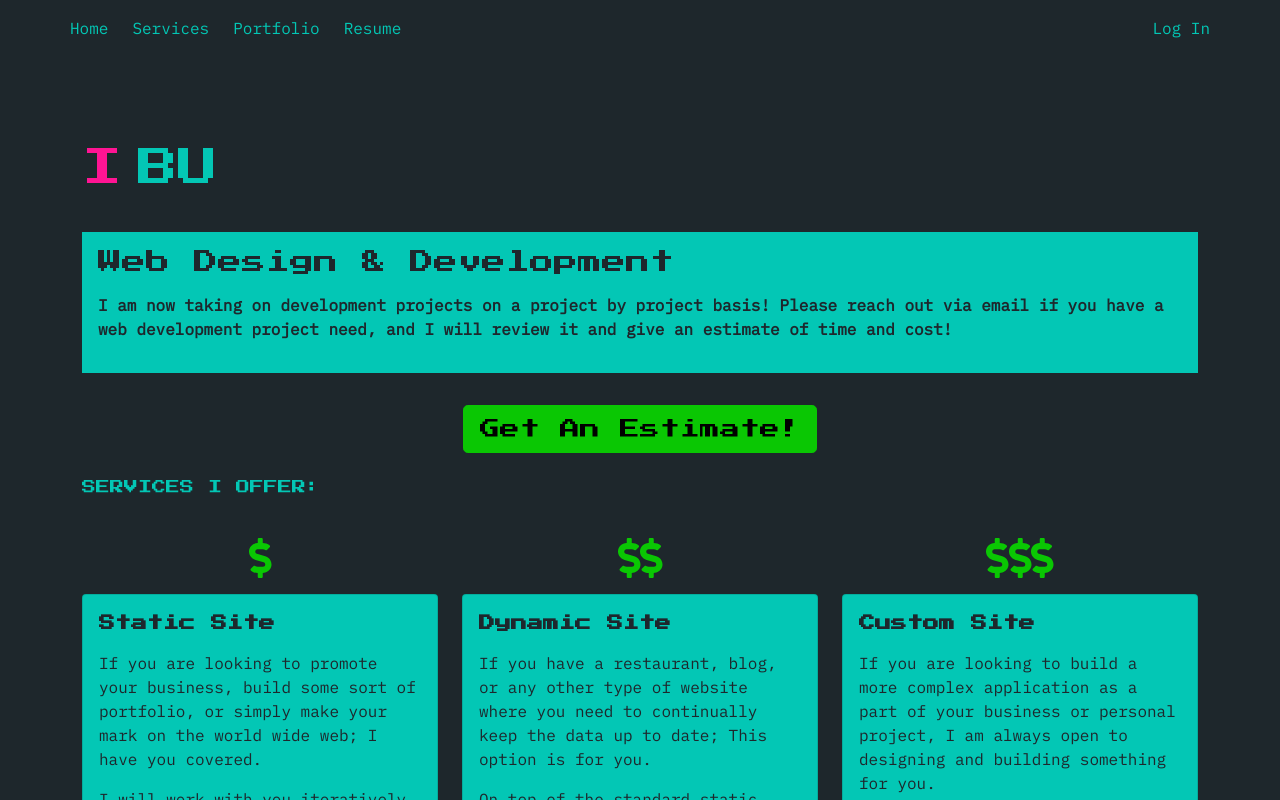
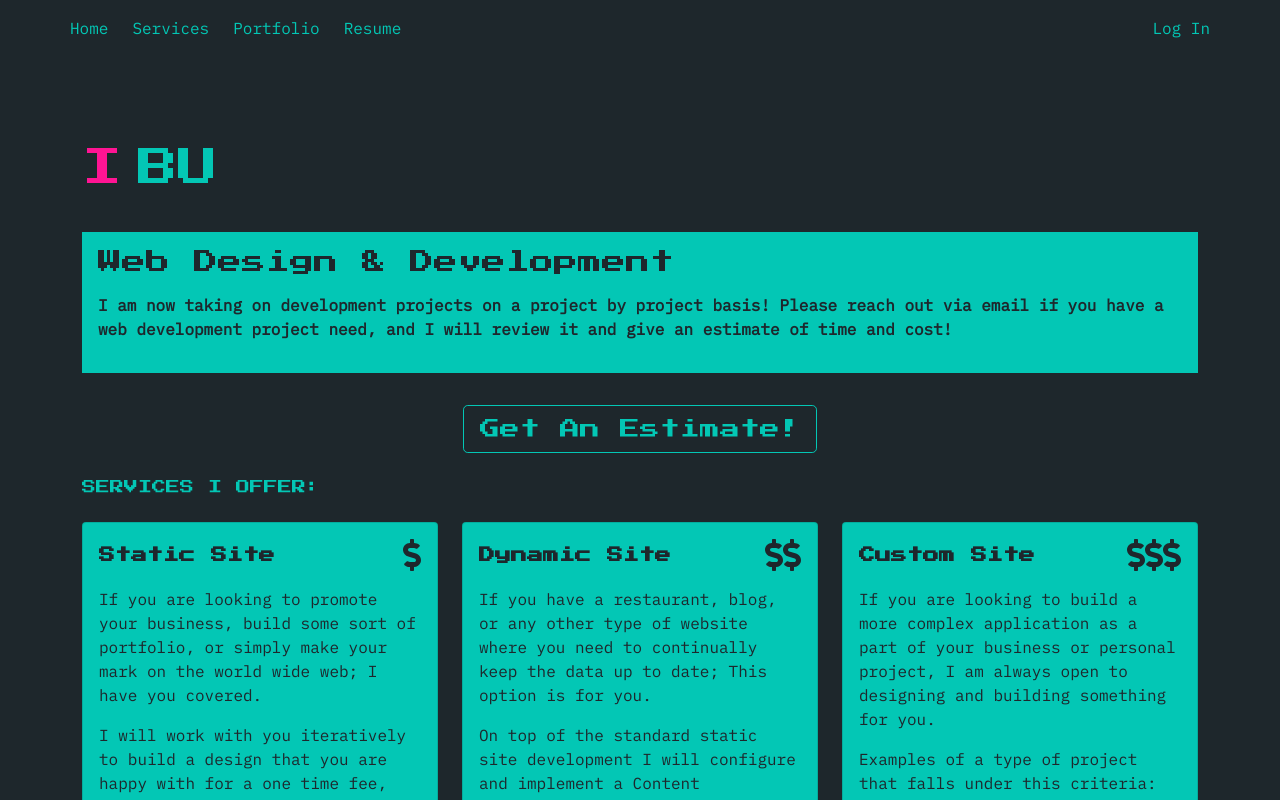
Before and after one commit to ross-mclain-21/rm-md-nextjs-app, a Next.js app: page /services in a window 1280 px wide. Built offline with nearby package versions, Linux system fonts and the light colour scheme; no server answers.

Commit message:
update colors

```diff
--- a/pages/services.tsx
+++ b/pages/services.tsx
@@ -56,7 +56,7 @@ export default function Services() {
           <div className="d-flex align-items-center justify-content-center">
             <a
               href="mailto:mclain.development@gmail.com?subject=New Website Project Estimate!"
-              className="btn btn-success btn-lg ff-press-start mt-auto">
+              className="btn btn-outline-code-green btn-lg ff-press-start mt-auto">
               Get An Estimate!
             </a>
           </div>
@@ -64,12 +64,10 @@ export default function Services() {
           <TypeWriter message={'SERVICES I OFFER:'} classes="small mt-4" typingSpeed={50} />
           <div className="row mb-3">
             <div className="col-lg-4 mb-3 d-flex flex-column">
-              <div className="d-flex align-items-center justify-content-center p-3">
-                <FontAwesomeIcon icon={faDollarSign} className="text-success fst-italic h1 mb-0" />
-              </div>
               <div className="card bg-code-green d-flex flex-column flex-fill">
-                <div className="card-title px-3 pt-3 pb-0 mb-0">
-                  <p className="mb-0 fw-bold">Static Site</p>
+                <div className="card-title px-3 pt-3 pb-0 mb-0 d-flex align-items-center justify-content-between">
+                  <p className="mb-0 me-3 fw-bold">Static Site</p>
+                  <FontAwesomeIcon icon={faDollarSign} className="text-background fst-italic h2 mb-0 ms-auto" />
                 </div>
                 <div className="card-body ff-plex-mono d-flex flex-column flex-fill">
                   <p>
@@ -85,13 +83,11 @@ export default function Services() {
               </div>
             </div>
             <div className="col-lg-4 mb-3 d-flex flex-column">
-              <div className="d-flex align-items-center justify-content-center p-3">
-                <FontAwesomeIcon icon={faDollarSign} className="text-success fst-italic h1 mb-0" />
-                <FontAwesomeIcon icon={faDollarSign} className="text-success fst-italic h1 mb-0" />
-              </div>
               <div className="card bg-code-green d-flex flex-column flex-fill">
-                <div className="card-title px-3 pt-3 pb-0 mb-0">
-                  <p className="mb-0 fw-bold">Dynamic Site</p>
+                <div className="card-title px-3 pt-3 pb-0 mb-0 d-flex align-items-center justify-content-between">
+                  <p className="mb-0 me-3 fw-bold">Dynamic Site</p>
+                  <FontAwesomeIcon icon={faDollarSign} className="text-background fst-italic h2 mb-0 ms-auto" />
+                  <FontAwesomeIcon icon={faDollarSign} className="text-background fst-italic h2 mb-0" />
                 </div>
                 <div className="card-body ff-plex-mono d-flex flex-column flex-fill">
                   <p>
@@ -111,14 +107,12 @@ export default function Services() {
               </div>
             </div>
             <div className="col-lg-4 mb-3 d-flex flex-column">
-              <div className="d-flex align-items-center justify-content-center p-3">
-                <FontAwesomeIcon icon={faDollarSign} className="text-success fst-italic h1 mb-0" />
-                <FontAwesomeIcon icon={faDollarSign} className="text-success fst-italic h1 mb-0" />
-                <FontAwesomeIcon icon={faDollarSign} className="text-success fst-italic h1 mb-0" />
-              </div>
               <div className="card bg-code-green d-flex flex-column flex-fill">
-                <div className="card-title px-3 pt-3 pb-0 mb-0">
-                  <p className="mb-0 fw-bold">Custom Site</p>
+                <div className="card-title px-3 pt-3 pb-0 mb-0 d-flex align-items-center justify-content-between">
+                  <p className="mb-0 me-3 fw-bold">Custom Site</p>
+                  <FontAwesomeIcon icon={faDollarSign} className="text-background fst-italic h2 mb-0 ms-auto" />
+                  <FontAwesomeIcon icon={faDollarSign} className="text-background fst-italic h2 mb-0" />
+                  <FontAwesomeIcon icon={faDollarSign} className="text-background fst-italic h2 mb-0" />
                 </div>
                 <div className="card-body ff-plex-mono d-flex flex-column flex-fill">
                   <p>
--- a/styles/globals.buttons.scss
+++ b/styles/globals.buttons.scss
@@ -39,7 +39,9 @@
   background-color: transparent;
 
   &:hover {
+    border-color: $coding-green-color;
     background-color: $coding-green-color;
+
     color: $background-color !important;
   }
 }
--- a/styles/globals.scss
+++ b/styles/globals.scss
@@ -99,6 +99,9 @@ a,.btn-link {
 }
 
 //text
+.text-background{
+  color:$background-color;
+}
 .text-code{
   color:$code-color;
 }
```
